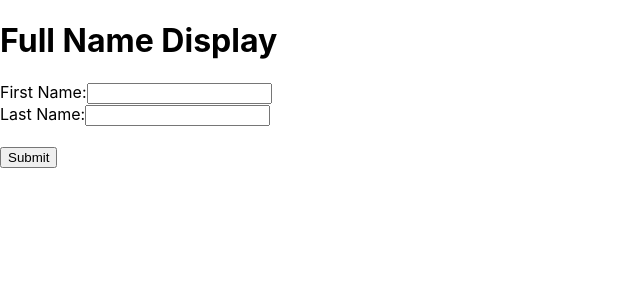
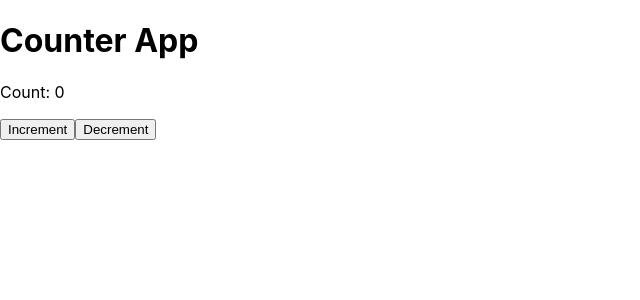
Before and after one commit to richam68/displayname, a React (Create React App) app: page / in a window 1280 px wide. Shown: the top 300 px of the page, without its empty margins (0-640 px from the left). Built offline with nearby package versions, Linux system fonts and the light colour scheme.

Commit message:
Counter app

```diff
--- a/src/App.js
+++ b/src/App.js
@@ -1,50 +1,26 @@
-import {useState} from "react"
-import './App.css';
+import { useState } from "react";
+import "./App.css";
 
 function App() {
- const [firstName, setFirstName] = useState('');
- const [lastName, setLastName] = useState('')
- const [fullName, setFullName] = useState('')
+  let [valueOfCount, setValueOfCount] = useState(0);
 
- const handleSubmit = (e) => {
-  e.preventDefault();
-  const concatenatedName = `${firstName} ${lastName}`
-  setFullName(concatenatedName);
- }
+  function handleIncrement(e, data) {
+    valueOfCount += data;
+    setValueOfCount(valueOfCount);
+  }
+
+  function handleDecrement(e, data) {
+    valueOfCount -= data;
+    setValueOfCount(valueOfCount);
+  }
 
   return (
     <div>
-      <h1>Full Name Display</h1>
-      <form onSubmit= {handleSubmit}>
-        <label htmlFor="firstName">
-          First Name:
-          <input
-            id="firstName"
-            type="text"
-            required
-            name="firstName"
-            value={firstName}
-            onChange={(e) => setFirstName(e.target.value.replace(/[^a-zA-Z0-9_@.!/#&+-]/g, ""))}
-          />
-        </label>
-        <br />
-        <label htmlFor="lastName">
-          Last Name:
-          <input
-            id="lastName"
-            type="text"
-            required
-            name="lastName"
-            value={lastName}
-            onChange={(e) => setLastName(e.target.value.replace(/[^a-zA-Z0-9_@.!/#&+-]/g, ""))}
-          />
-        </label>
-        <br />
-        <br />
-        <button type="submit">Submit</button>
+      <h1>Counter App</h1>
+      <p>Count: {valueOfCount}</p>
 
-      </form>
-       {fullName && <p>Full Name: {fullName}</p>}
+      <button onClick={(e) => handleIncrement(e, 1)}>Increment</button>
+      <button onClick={(e) => handleDecrement(e, 1)}>Decrement</button>
     </div>
   );
 }
```
Also changed, not shown: src/DisplayName.js (added, +52 -0 lines).
